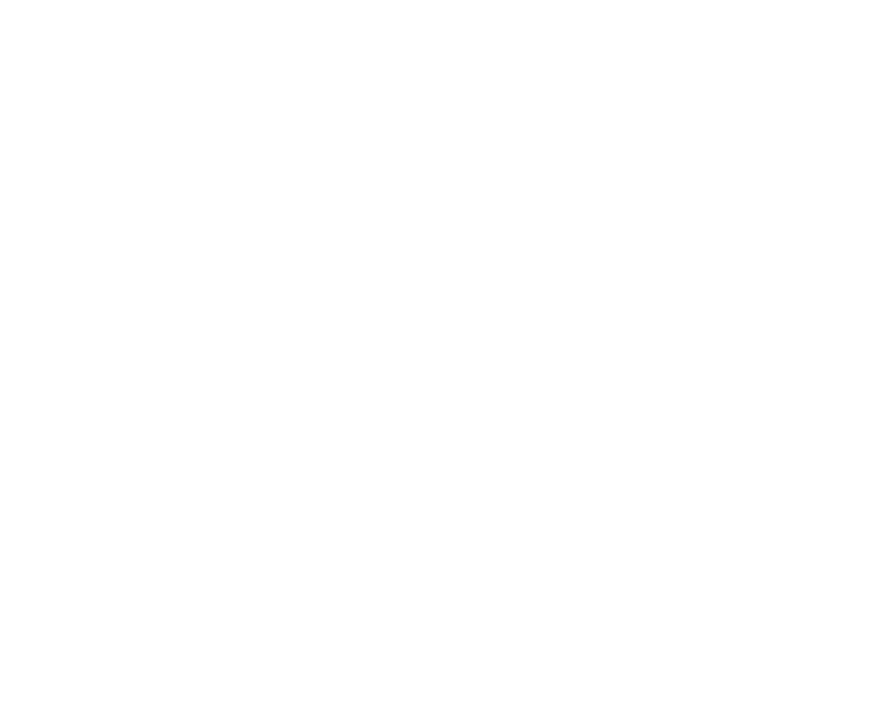
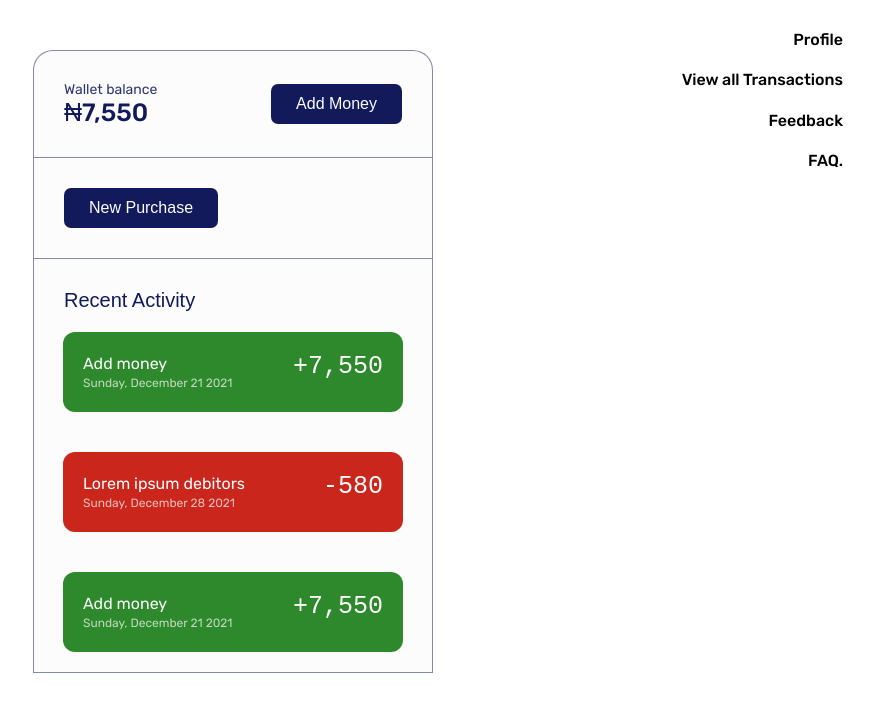
Before and after one commit to theajstars/McPayDay, a React (Create React App) app: page /dashboard in a window 1280 px wide. Before the commit this address had no page. Shown: the top 712 px of the page, without its empty margins (407-1280 px from the left). Built offline with nearby package versions, Linux system fonts and the light colour scheme; what react-toast-notifications would draw is missing.

Commit message:
Completed dashboard and began dashboard-nav

```diff
--- a/src/Assets/CSS/All.css
+++ b/src/Assets/CSS/All.css
@@ -1,7 +1,9 @@
 @import url("./auth.css");
+@import url("./fonts.css");
 @import url("./register.css");
 @import url("./login.css");
-@import url("./fonts.css");
+@import url("./dashboard.css");
+@import url("./dashboard-nav.css");
 :root {
   --blue-lighter: #505ab6;
   --blue-darker: #121a5b;
--- /dev/null
+++ b/src/Assets/CSS/dashboard-nav.css
@@ -0,0 +1,16 @@
+.dashboard-nav{
+    position: fixed;
+    top: 30px;
+    right: 30px;
+    align-items: flex-end;
+    justify-content: space-between;
+    height: 140px;
+}
+.nav-item{
+    font-weight: 500;
+    font-size: 16px;
+}
+a{
+    text-decoration: none !important;
+    color: #000;
+}
--- /dev/null
+++ b/src/Assets/CSS/dashboard.css
@@ -0,0 +1,108 @@
+.dashboard-container{
+    width: 400px;
+    height: fit-content;
+    padding-top: 30px;
+    box-sizing: border-box;
+    position: absolute;
+    top: 50px;
+    left: 50%;
+    margin-left: -200px;
+    background: #FCFCFC;
+    border: 1px solid rgba(18, 26, 91, 0.5);
+    border-radius: 20px 20px 0px 0px;
+}
+.dashboard-top{
+    justify-content: space-between;
+    align-items: center;
+    width: 100%;
+    padding: 0px 30px 30px;
+    box-sizing: border-box;
+    border-bottom: 1px solid rgba(18, 26, 91, 0.5);
+
+}
+.wallet-tag{
+    font-size: 14px;
+    color: rgba(18, 26, 91, 0.88);
+}
+.wallet-amount{
+    font-weight: 500;
+    font-size: 25px;
+    color: #121A5B;
+
+}
+.dashboard-btn{
+    background: #121A5B;
+    border-radius: 7px;
+    font-weight: 500;
+    font-size: 16px;
+    color: #FCFCFC;
+    height: 40px;
+    box-sizing: border-box;
+    padding: 0px 25px;
+    cursor: pointer;
+    outline: none;
+    border: none;
+}
+.dashboard-btn:hover{
+    background: var(--blue-lighter);
+}
+.dashboard-new{
+    padding: 30px;
+    border-bottom: 1px solid rgba(18, 26, 91, 0.5);
+}
+.recent-activity{
+    padding: 30px 30px 0px;
+}
+.recent-head{
+    font-size: 20px;
+}
+/*Transaction section*/
+.recent-trans{
+    justify-content: space-between;
+    align-items: center;
+    width: 100%;
+}
+.recent-transaction{
+    width: 340px;
+    height: 80px;
+    border-radius: 12px;
+    justify-content: space-between;
+    box-sizing: border-box;
+    padding: 20px 20px;
+    margin: 20px 0px;
+    cursor: pointer;
+    transition: 0.12s;
+}
+.recent-transaction:hover{
+    opacity: 0.8;
+}
+.credit-trans{
+    background: #2d892b;
+}
+.debit-trans{
+    background: #CA261C;
+}
+.recent-transaction-left{
+    height: 100%;
+    box-sizing: border-box;
+    justify-content: space-around;
+}
+.recent-transaction-date{
+    font-size: 12px;
+    color: rgba(252, 252, 252, 0.7);
+}
+.recent-transaction-amount{
+    font-weight: 500;
+    font-size: 25px;
+    color: #FCFCFC;
+}
+
+@media screen and (max-width: 450px) {
+    div.dashboard-container{
+        width: 90vw;
+        margin-left: -45vw;
+    }
+    div.recent-transaction{
+        width: 80vw;
+    }
+}
--- a/src/Assets/CSS/fonts.css
+++ b/src/Assets/CSS/fonts.css
@@ -19,3 +19,8 @@
 .jost {
   font-family: "Jost", sans-serif;
 }
+/* Roboto Mono */
+@import url("https://fonts.googleapis.com/css2?family=Roboto+Mono:wght@100;200;300;400;500;600;700&display=swap");
+.roboto{
+  font-family: 'Roboto Mono', monospace;
+}
--- a/src/Components/Auth/AuthNav.js
+++ b/src/Components/Auth/AuthNav.js
@@ -1,5 +1,6 @@
 import React from "react";
 import { Link } from "react-router-dom";
+import ForgotPassword from "./ForgotPassword";
 
 export default function AuthNav({ link }) {
   return (
@@ -18,6 +19,7 @@
           <Link className="auth-link" to="/login">
             Login
           </Link>
+          <ForgotPassword />
         </>
       )}
     </div>
--- /dev/null
+++ b/src/Components/Auth/ForgotPassword.js
@@ -0,0 +1,9 @@
+import React, {useEffect} from 'react'
+export default  function ForgotPassword(){
+    useEffect(() => {
+        console.log(true)
+        }, [])
+    return(
+        <span>We are here</span>
+    )
+}
--- a/src/Components/Auth/Register.js
+++ b/src/Components/Auth/Register.js
@@ -42,11 +42,7 @@
   function checkIsNumber(e, setter) {
     const re = /^[0-9\b]+$/;
     if (e.target.value === "" || re.test(e.target.value)) {
-      setter(
-        isNaN(parseInt(e.target.value))
-          ? e.target.value
-          : parseInt(e.target.value)
-      );
+      setter(e.target.value);
     }
   }
 
--- /dev/null
+++ b/src/Components/Dashboard.js
@@ -0,0 +1,76 @@
+import React from 'react'
+import DashboardNav from "./DashboardNav";
+
+export default function Dashboard(){
+    return(
+        <>
+            <DashboardNav />
+            <div className="dashboard-container flex-column">
+                <div className="dashboard-top flex-row">
+                    <span className="flex-column">
+                        <span className="wallet-tag">
+                            Wallet balance
+                        </span>
+                        <span className="wallet-amount">
+                            ₦7,550
+                        </span>
+                    </span>
+                    <button className="dashboard-btn jost">
+                        Add Money
+                    </button>
+                </div>
+                <div className="dashboard-new">
+                    <button className="dashboard-btn jost">
+                        New Purchase
+                    </button>
+                </div>
+                <div className="recent-activity">
+                    <span className="text-darker jost recent-head">
+                        Recent Activity
+                    </span>
+                    <div className="recent-trans flex-column">
+                        <div className="recent-transaction credit-trans flex-row">
+                            <span className="flex-column recent-transaction-left">
+                                <span className="rubik text-white">
+                                    Add money
+                                </span>
+                                <span className="recent-transaction-date">
+                                    Sunday, December 21 2021
+                                </span>
+                            </span>
+                            <span className="recent-transaction-amount text-white roboto">
+                                +7,550
+                            </span>
+                        </div>
+                        <div className="recent-transaction debit-trans flex-row">
+                            <span className="flex-column recent-transaction-left">
+                                <span className="rubik text-white">
+                                    Lorem ipsum debitors
+                                </span>
+                                <span className="recent-transaction-date">
+                                    Sunday, December 28 2021
+                                </span>
+                            </span>
+                            <span className="recent-transaction-amount text-white roboto">
+                                -580
+                            </span>
+                        </div>
+                        <div className="recent-transaction credit-trans flex-row">
+                            <span className="flex-column recent-transaction-left">
+                                <span className="rubik text-white">
+                                    Add money
+                                </span>
+                                <span className="recent-transaction-date">
+                                    Sunday, December 21 2021
+                                </span>
+                            </span>
+                            <span className="recent-transaction-amount text-white roboto">
+                                +7,550
+                            </span>
+                        </div>
+                    </div>
+                </div>
+            </div>
+        </>
+    )
+}
--- /dev/null
+++ b/src/Components/DashboardNav.js
@@ -0,0 +1,28 @@
+import React, { useState } from 'react'
+import {Link} from "react-router-dom";
+export default function DashboardNav(){
+    const [isMenuOpen, setMenuOpen] = useState(false)
+    return(
+        <>
+            <span className="toggle-menu">
+                {isMenuOpen && (
+                    <i className="far fa-bars"></i>
+                )}
+            </span>
+            <div className="dashboard-nav flex-column">
+                <Link to="/dashboard" className="nav-item rubik">
+                    Profile
+                </Link>
+                <Link to="/dashboard" className="nav-item rubik">
+                    View all Transactions
+                </Link>
+                <Link to="/dashboard" className="nav-item rubik">
+                    Feedback
+                </Link>
+                <Link to="/dashboard" className="nav-item rubik">
+                    FAQ.
+                </Link>
+            </div>
+        </>
+    )
+}
--- a/src/index.js
+++ b/src/index.js
@@ -5,6 +5,7 @@
 import App from "./App";
 import Login from "./Components/Auth/Login";
 import Register from "./Components/Auth/Register";
+import Dashboard from "./Components/Dashboard";
 
 ReactDOM.render(
   <ToastProvider>
@@ -12,6 +13,7 @@
       <Routes>
         <Route exact path="/register" element={<Register />} />
         <Route exact path="/login" element={<Login />} />
+      <Route exact path="/dashboard" element={<Dashboard />} />
         <Route exact path="/" element={<App />} />
       </Routes>
     </Router>
```
